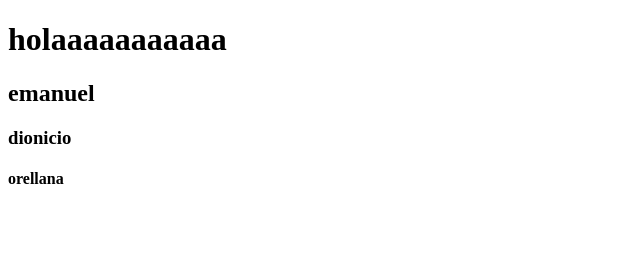
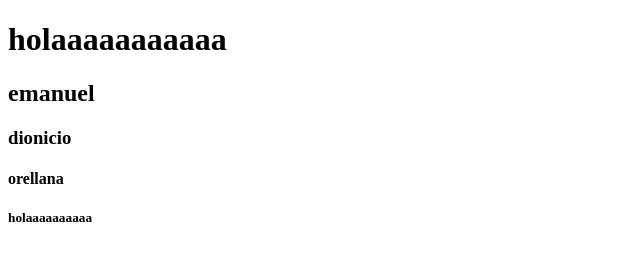
Before and after one commit to JosueEmanuelDionicioOrellana/otra-prueba, a plain HTML site: page index.html in a window 1280 px wide. Shown: the full height of the page, 0-640 px from the left. Drawn offline with Linux system fonts and the light colour scheme.

Commit message:
es otro holaaaaaaa

```diff
--- a/index.html
+++ b/index.html
@@ -10,5 +10,6 @@
     <h2>emanuel</h2>
     <h3>dionicio</h3>
     <h4>orellana</h4>
+    <h5>holaaaaaaaaaa</h5>
 </body>
 </html>
```
